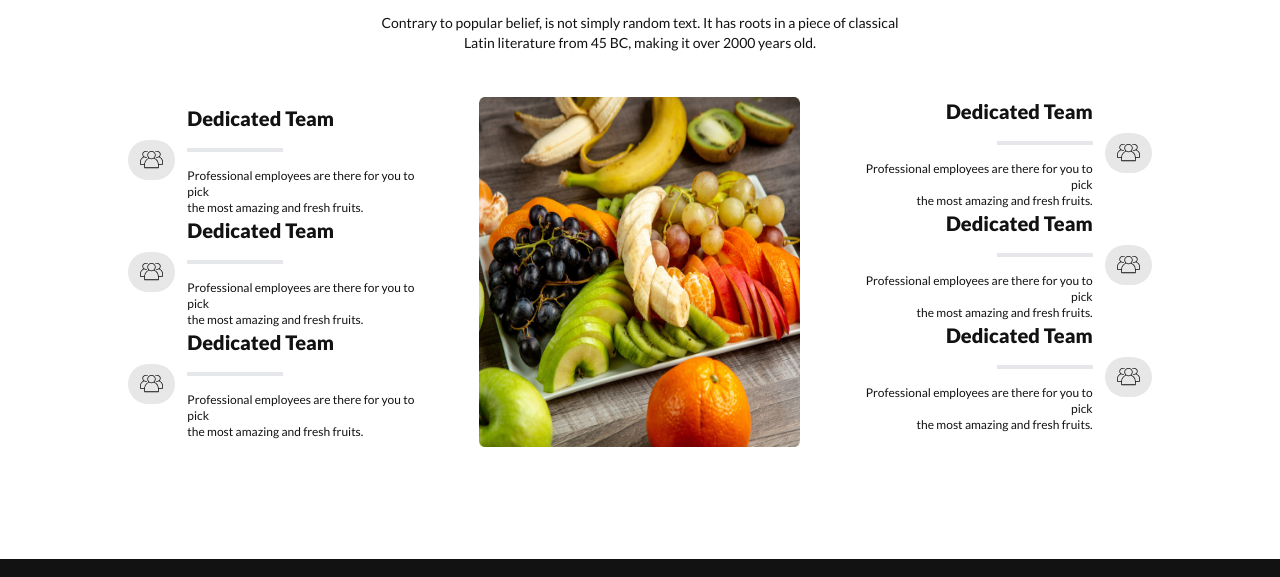
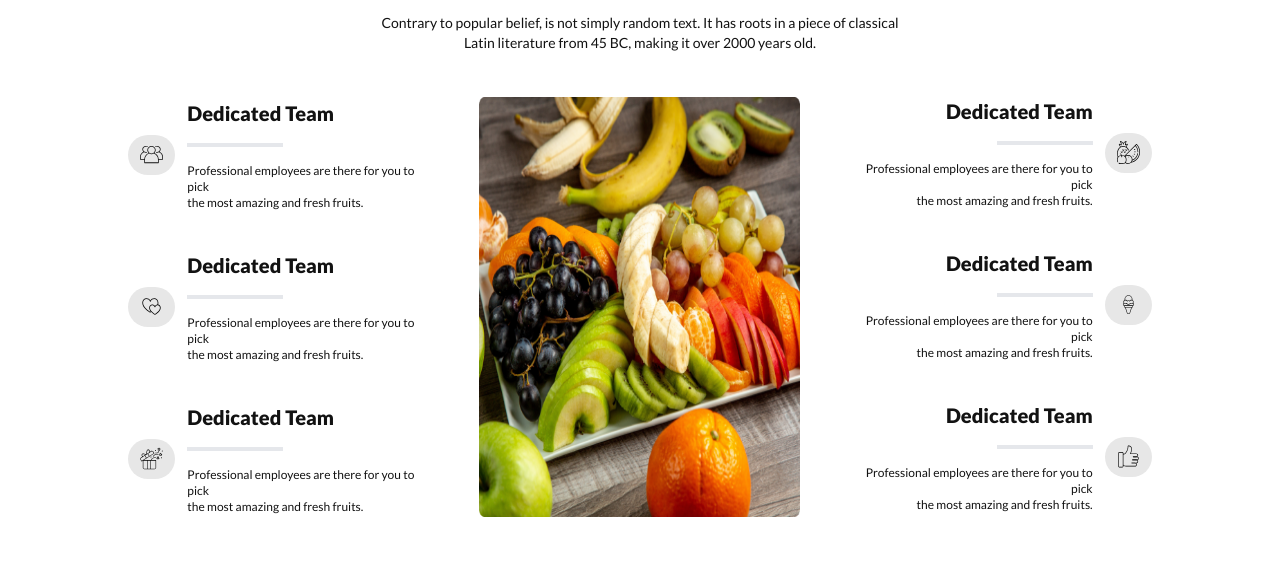
Before and after one commit to Shakil633/Fruit-Burst-Website-Landing, a plain HTML site: page index.html in a window 1280 px wide. Shown: the part 2101-2678 px from the top of the page. Drawn offline with nearby package versions, Linux system fonts and the light colour scheme.

Commit message:
added all part

```diff
--- a/index.html
+++ b/index.html
@@ -1059,10 +1059,10 @@
 
               <!--Left card-2 -->
               <div
-                class="flex lg:flex-row flex-col lg:text-start text-center gap-3 items-center text-[#121212]"
+                class="flex lg:flex-row flex-col lg:text-start text-center gap-3 items-center text-[#121212] lg:mt-10"
               >
                 <div class="p-3 bg-[#e7e7e7] w-12 h-10 py-2 px-3 rounded-full">
-                  <img src="images/group 1.svg" alt="" />
+                  <img src="images/love 1.svg" alt="" />
                 </div>
                 <div>
                   <h2 class="text-xl font-extrabold mb-4">Dedicated Team</h2>
@@ -1079,10 +1079,10 @@
 
               <!--Left card-3 -->
               <div
-                class="flex lg:flex-row flex-col lg:text-start text-center gap-3 items-center text-[#121212]"
+                class="flex lg:flex-row flex-col lg:text-start text-center gap-3 items-center text-[#121212] lg:mt-10"
               >
                 <div class="p-3 bg-[#e7e7e7] w-12 h-10 py-2 px-3 rounded-full">
-                  <img src="images/group 1.svg" alt="" />
+                  <img src="images/gift-box 1.svg" alt="" />
                 </div>
                 <div>
                   <h2 class="text-xl font-extrabold mb-4">Dedicated Team</h2>
@@ -1100,7 +1100,7 @@
 
             <div>
               <img
-                class="lg:w-[370px] lg:h-[350px] px-5"
+                class="lg:w-[370px] lg:h-[420px] px-5"
                 src="images/whychoose1.png"
                 alt=""
               />
@@ -1108,12 +1108,12 @@
           </div>
 
           <div>
-            <!--Left card-1 -->
+            <!--right card-1 -->
             <div
               class="flex gap-3 items-center lg:flex-row-reverse text-center flex-col lg:text-end text-[#121212]"
             >
               <div class="p-3 bg-[#e7e7e7] w-12 h-10 py-2 px-3 rounded-full">
-                <img src="images/group 1.svg" alt="" />
+                <img src="images/fruit 1.svg" alt="" />
               </div>
               <div>
                 <h2 class="text-xl font-extrabold mb-4">Dedicated Team</h2>
@@ -1128,12 +1128,12 @@
               </div>
             </div>
 
-            <!--Left card-2 -->
+            <!--right card-2 -->
             <div
-              class="flex gap-3 items-center lg:flex-row-reverse text-center flex-col lg:text-end text-[#121212]"
+              class="flex gap-3 items-center lg:flex-row-reverse text-center flex-col lg:text-end text-[#121212] lg:mt-10"
             >
               <div class="p-3 bg-[#e7e7e7] w-12 h-10 py-2 px-3 rounded-full">
-                <img src="images/group 1.svg" alt="" />
+                <img src="images/ice-cream 1.svg" alt="" />
               </div>
               <div>
                 <h2 class="text-xl font-extrabold mb-4">Dedicated Team</h2>
@@ -1148,12 +1148,13 @@
               </div>
             </div>
 
-            <!--Left card-3 -->
+            <!--right card-3 -->
             <div
-              class="flex gap-3 items-center lg:flex-row-reverse text-center flex-col lg:text-end text-[#121212]"
+              class="flex gap-3 items-center lg:flex-row-reverse text-center flex-col lg:text-end text-[#121212]
+              lg:mt-10"
             >
               <div class="p-3 bg-[#e7e7e7] w-12 h-10 py-2 px-3 rounded-full">
-                <img src="images/group 1.svg" alt="" />
+                <img src="images/like 1.svg" alt="" />
               </div>
               <div>
                 <h2 class="text-xl font-extrabold mb-4">Dedicated Team</h2>
```
